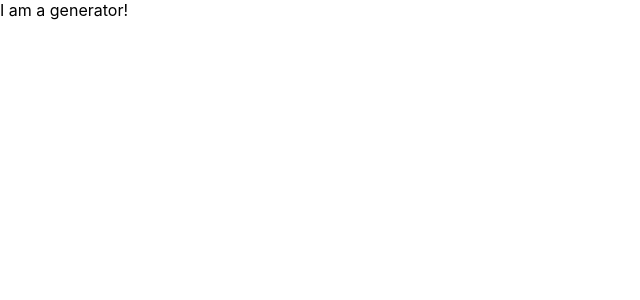
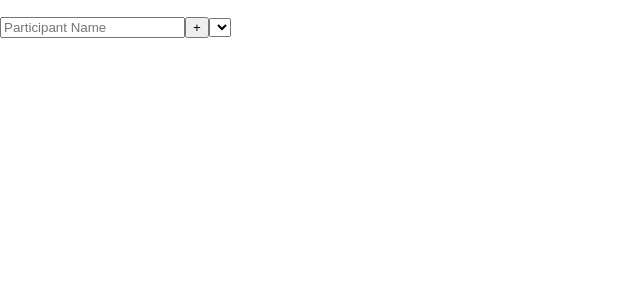
Before and after one commit to sleepypikachu/team-splitter, a Next.js app: page / in a window 1280 px wide. Shown: the top 300 px of the page, without its empty margins (0-640 px from the left). Built offline with nearby package versions, Linux system fonts and the light colour scheme.

Commit message:
Team Splitter Functional

```diff
--- /dev/null
+++ b/components/addParticipant.js
@@ -0,0 +1,28 @@
+import React from "react";
+import {useRef} from 'react'
+
+const AddParticipant = ({ addParticipant }) => {
+    const inputEl = useRef(null);
+    const handleClick = () => {
+        if (inputEl.current.value !== "") {
+            const name = inputEl.current.value;
+            inputEl.current.value = "";
+            addParticipant(name);
+        }
+    };
+
+    const handleEnterClick = (event) => {
+        if (event.keyCode == 13) {
+            handleClick();
+        }
+    };
+
+  return (
+    <>
+      <input onKeyDown={handleEnterClick} ref={inputEl} placeholder="Participant Name" type="text"></input>
+      <button onClick={handleClick}>+</button>
+    </>
+  );
+};
+
+export default AddParticipant;
--- a/components/generator.js
+++ b/components/generator.js
@@ -1,7 +1,30 @@
 import React from 'react'
+import {useState} from 'react'
+import ParticipantsBox from './participantsBox'
+import AddParticipant from './addParticipant'
+import TeamsArea from './teamsArea'
+import Share from './share'
+import split from '../lib/splittingLogic'
 
-const Generator = (props) => {
-    return <div>I am a generator!</div>
-}
+
+const Generator = () => {
+    const [participants, setParticipants] = useState([]);
+    const [teams, setTeams] = useState([]);
+
+    const addParticipant = (participant) => setParticipants([...participants, participant])
+    const removeParticipant = (participant) => {
+        setParticipants(
+            participants.filter(existingParticipant => existingParticipant !== participant)
+        )
+    }
+
+    return (
+    <>
+        <ParticipantsBox participants={participants} removeParticipant={removeParticipant}/>
+        <AddParticipant addParticipant={addParticipant}/>
+        <TeamsArea teams={teams} setTeams={setTeams} numOfParticipants={participants.length}/>
+        <Share teams={split(teams, participants)}/>
+    </>
+    )}
 
 export default Generator;
--- /dev/null
+++ b/components/participantRow.js
@@ -0,0 +1,18 @@
+import React from 'react'
+
+const ParticipantRow = ({participant, removeParticipant}) => {
+
+    const handleClick = () => {
+        removeParticipant(participant)
+    }
+
+    return (
+        <>
+            <li>{participant}</li>
+            <button onClick={handleClick}>-</button>
+        </>
+    )
+
+}
+
+export default ParticipantRow;
--- /dev/null
+++ b/components/participantsBox.js
@@ -0,0 +1,21 @@
+import React from 'react';
+import ParticipantRow from './participantRow';
+
+const ParticipantsBox = ({participants, removeParticipant}) => {
+
+    const participantElements = participants.map((participant, i) => {
+        return <ParticipantRow
+            key={participant+i}
+            participant={participant}
+            removeParticipant={removeParticipant}/>
+    });
+
+    return (
+        <ul>
+            {participantElements}
+        </ul>
+    )
+
+}
+
+export default ParticipantsBox;
--- a/components/share.js
+++ b/components/share.js
@@ -1,7 +1,7 @@
 import React from 'react'
 
-const renderTeam = (team) => {
-    return <div className="team" key={team.name}>
+const renderTeam = (team, i) => {
+    return <div className="team" key={team.name + i}>
         {team.name}
         <ul>
             {team.members.map(member => <li>{member}</li>)}
--- /dev/null
+++ b/components/teamsArea.js
@@ -0,0 +1,61 @@
+import React from "react";
+import { useEffect, useState } from "react";
+
+const TeamsArea = ({ teams, setTeams, numOfParticipants }) => {
+  const [selectedTeamCount, setSelectedTeamCount] = useState(0);
+
+  useEffect(() => {
+    if (numOfParticipants < selectedTeamCount) {
+      setSelectedTeamCount(numOfParticipants);
+    } else {
+      setTeams((prevTeams) => {
+        while (prevTeams.length < selectedTeamCount) {
+          prevTeams.push("");
+        }
+        return prevTeams.slice(0, selectedTeamCount);
+      });
+      if (numOfParticipants >= 2 && selectedTeamCount < 2) {
+        setSelectedTeamCount(numOfParticipants);
+      }
+    }
+  }, [selectedTeamCount, numOfParticipants]);
+
+  const handleTextChange = (event, i) => {
+    setTeams((prevTeams) => {
+      const newTeams = [...prevTeams];
+      newTeams[i] = event.target.value;
+      return newTeams;
+    });
+  };
+
+  const handleSelectChange = (event) => {
+    setSelectedTeamCount(event.target.value);
+  };
+
+  const teamInputs = teams.map((team, i) => {
+    return (
+      <input
+        key={"team" + i}
+        onChange={(event) => handleTextChange(event, i)}
+        value={team}
+        placeholder={`team ${i + 1}`}
+        type="text"
+      />
+    );
+  });
+
+  const selectOptions = [];
+
+  for (let i = 2; i <= numOfParticipants; i++) {
+    selectOptions.push(<option value={i}>{i}</option>);
+  }
+
+  return (
+    <>
+      <select value={selectedTeamCount} onChange={handleSelectChange}>{selectOptions}</select>
+      {teamInputs}
+    </>
+  );
+};
+
+export default TeamsArea;
--- /dev/null
+++ b/lib/splittingLogic.js
@@ -0,0 +1,31 @@
+const split = (teamNames, participantNames) => {
+    if (teamNames.length == 0) {
+        return []
+    }
+
+    const shuffled = shuffle([...participantNames]);
+    const shuffledTeams = teamNames.map(name => ({name, members: []}));
+
+    for(let i=0; i<participantNames.length; i++) {
+        shuffledTeams[i%teamNames.length].members.push(shuffled[i]);
+    }
+
+    return shuffledTeams;
+}
+
+/**
+ * Shuffles array in place.
+ * @param {Array} a items An array containing the items.
+ */
+function shuffle(a) {
+    var j, x, i;
+    for (i = a.length - 1; i > 0; i--) {
+        j = Math.floor(Math.random() * (i + 1));
+        x = a[i];
+        a[i] = a[j];
+        a[j] = x;
+    }
+    return a;
+}
+
+export default split;
```
Also changed, not shown: 2 other files (tests, documents, lock files or other folders).
